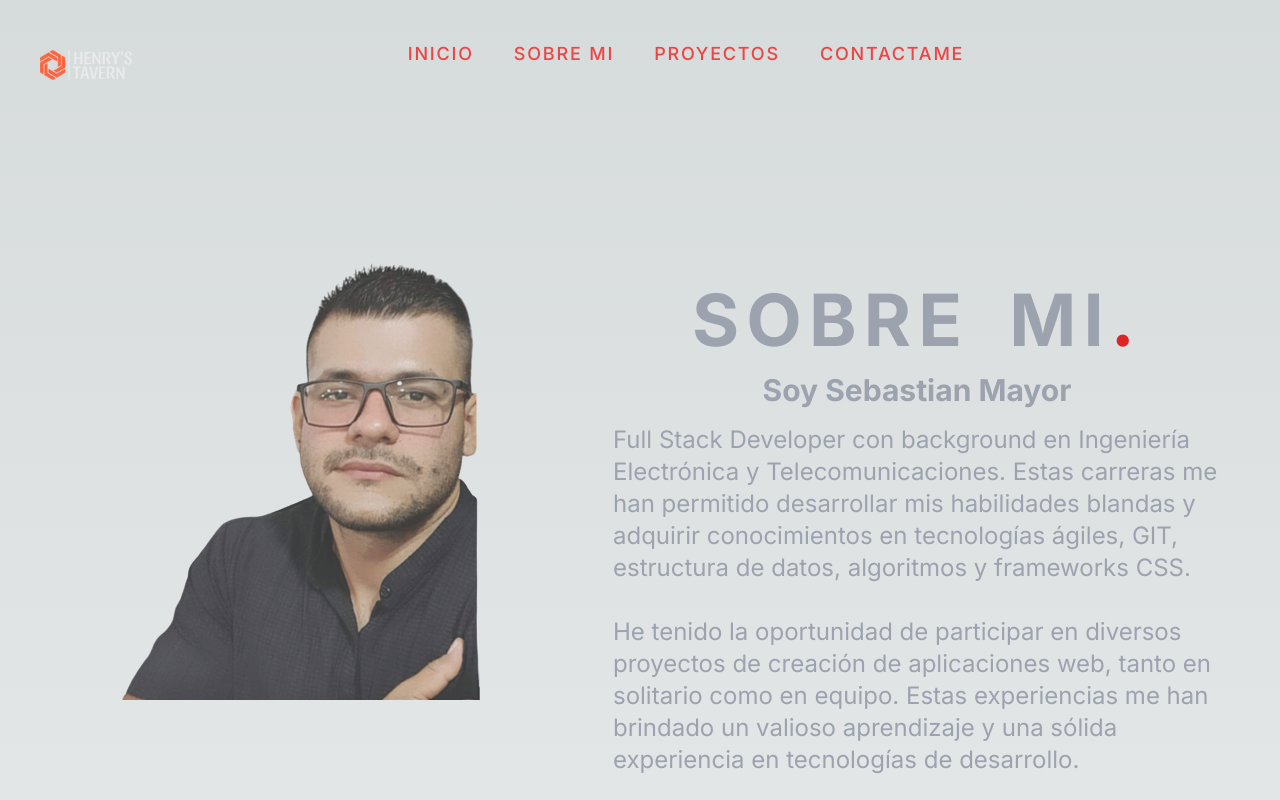
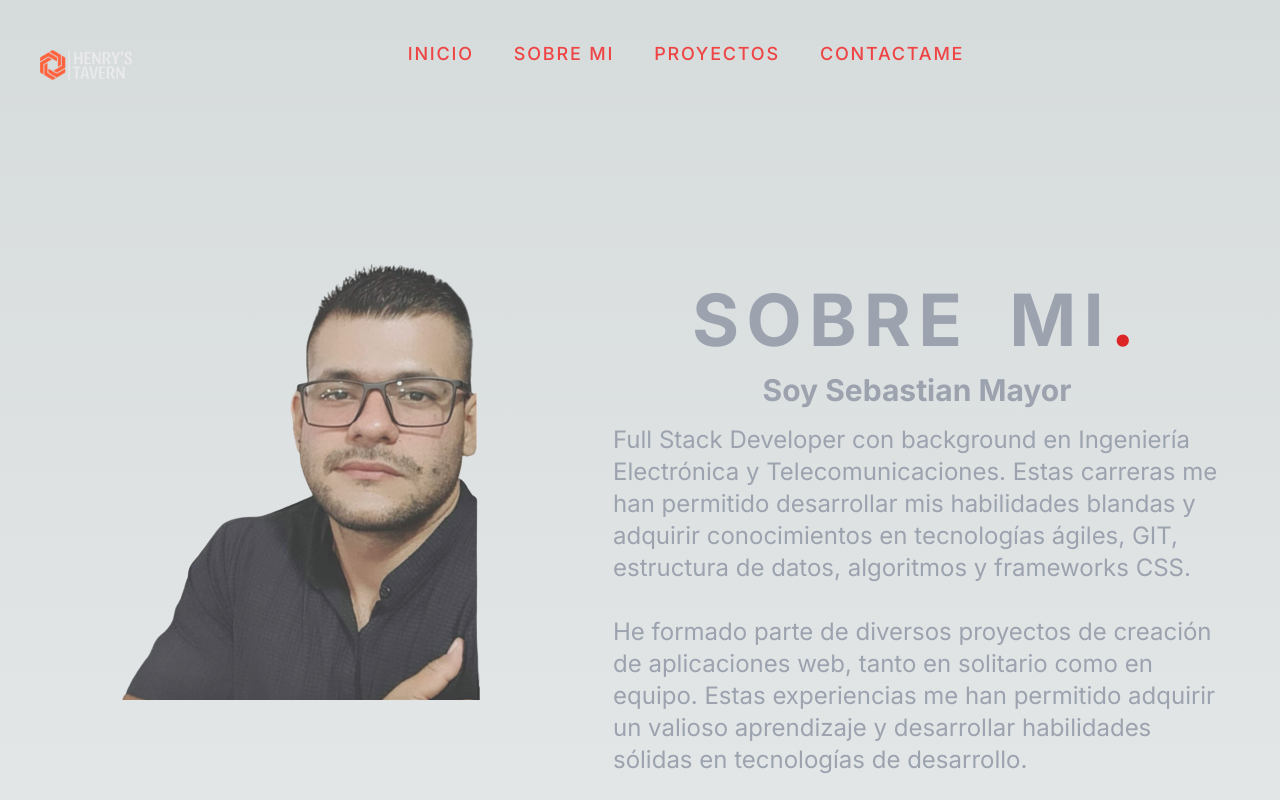
Before and after one commit to sebasmayor06/Portafolio, a Next.js app: page /components/Sobremi in a window 1280 px wide. Shown: the top 800 px of the page. Built offline with nearby package versions, Linux system fonts and the light colour scheme; what tailwindcss-animated would draw is missing.

Commit message:
arreglo en el parrafo sobre mi

```diff
--- a/src/app/components/Sobremi/page.jsx
+++ b/src/app/components/Sobremi/page.jsx
@@ -27,7 +27,7 @@ export default function Sobremi() {
             <h1  className='animate-fade-down animate-once animate-duration-1000 animate-delay-500 animate-ease-out animate-normal animate-fill-backwards flex justify-center font-bold text-5xl text-gray-400 sm:text-7xl tracking-wide md:tracking-widest m-4'> <span className=' pr-10 hover:text-red-600 '>SOBRE</span> MI <span className='text-red-600'>.</span></h1>
             <h2  className='animate-fade-up animate-once animate-duration-1000 animate-delay-500 animate-ease-out animate-normal animate-fill-backwards flex justify-center font-bold text-xl text-gray-400 sm:text-3xl'>Soy Sebastian Mayor</h2>
             <p className='animate-fade-right animate-once animate-duration-1000 animate-delay-500 animate-ease-out animate-normal animate-fill-backwards p-4 text-gray-400 text-2xl'>Full Stack Developer con background en Ingeniería Electrónica y Telecomunicaciones. Estas carreras me han permitido desarrollar mis habilidades blandas y adquirir conocimientos en tecnologías ágiles, GIT, estructura de datos, algoritmos y frameworks CSS.</p>
-            <p className='animate-fade-left animate-once animate-duration-1000 animate-delay-500 animate-ease-out animate-normal animate-fill-backwards p-4 text-gray-400 text-2xl'>He tenido la oportunidad de participar en diversos proyectos de creación de aplicaciones web, tanto en solitario como en equipo. Estas experiencias me han brindado un valioso aprendizaje y una sólida experiencia en tecnologías de desarrollo.</p>
+            <p className='animate-fade-left animate-once animate-duration-1000 animate-delay-500 animate-ease-out animate-normal animate-fill-backwards p-4 text-gray-400 text-2xl'>He formado parte de diversos proyectos de creación de aplicaciones web, tanto en solitario como en equipo. Estas experiencias me han permitido adquirir un valioso aprendizaje y desarrollar habilidades sólidas en tecnologías de desarrollo.</p>
         </div>
         </div>
 
```
